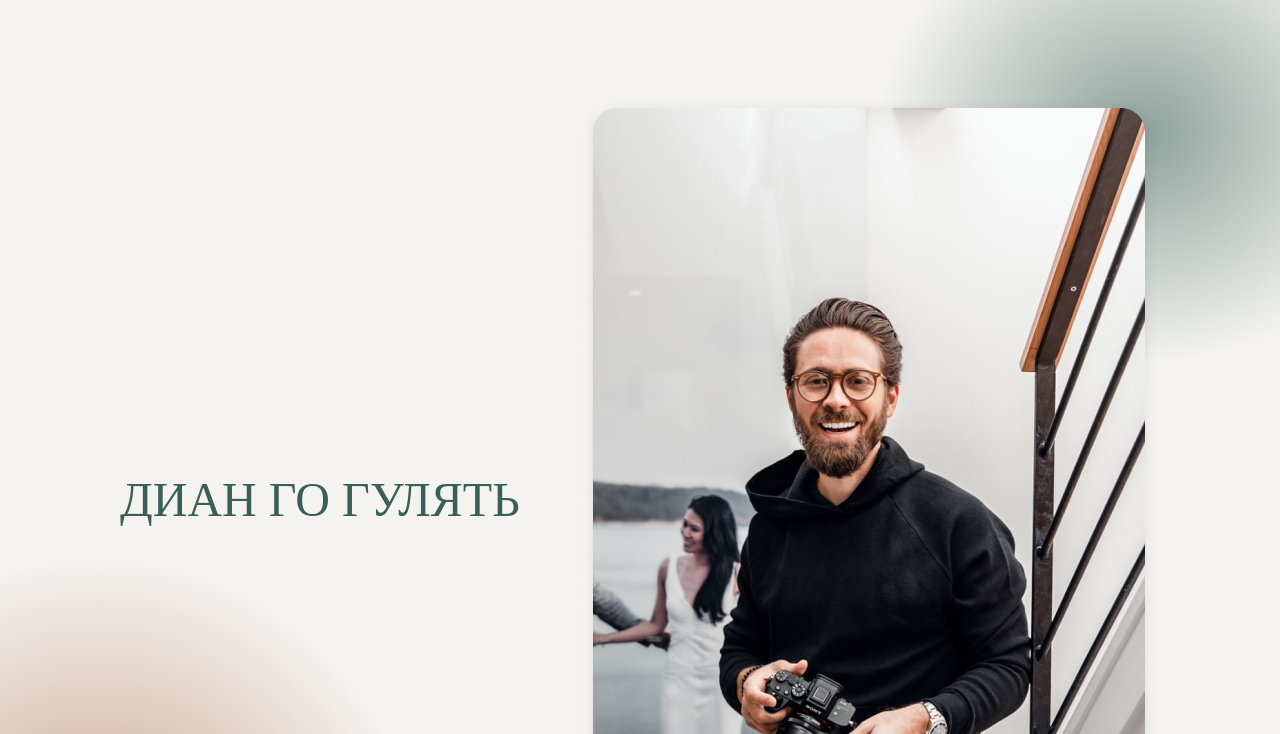
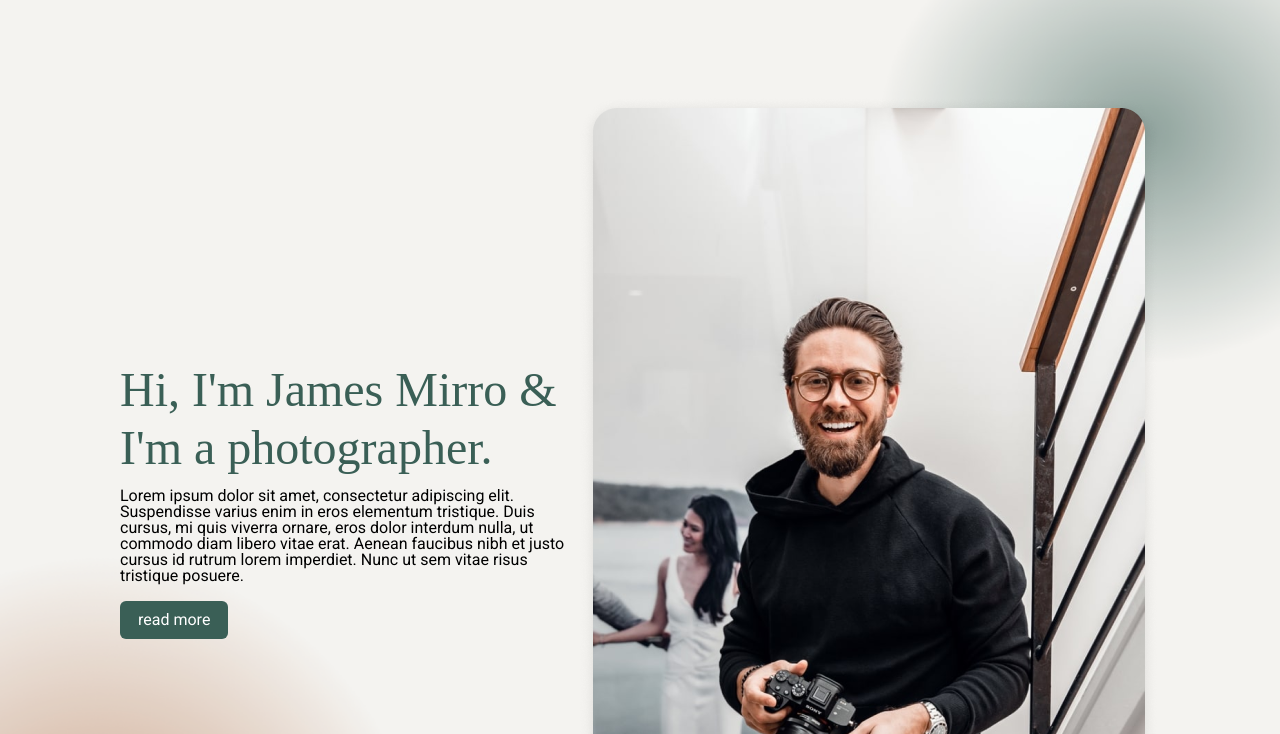
Before and after one commit to gjazzzy/personal, a plain HTML site: page index.html in a window 1280 px wide. Shown: the part 66-800 px from the top of the page. Drawn offline with nearby package versions, Linux system fonts and the light colour scheme; a web font is replaced by a local one.

Commit message:
Add files via upload

```diff
--- a/index.html
+++ b/index.html
@@ -95,14 +95,14 @@
             <div class="container">
                 <div class="about__wrap">
                     <div class="about__left">
-                        <h1 class="about__title">ДИАН ГО ГУЛЯТЬ</h1>
-                        <!-- <p class="about__text">Lorem ipsum dolor sit amet, consectetur adipiscing elit. Suspendisse
+                        <h1 class="about__title">Hi, I'm James Mirro & I'm a photographer.</h1>
+                        <p class="about__text">Lorem ipsum dolor sit amet, consectetur adipiscing elit. Suspendisse
                             varius enim in eros elementum tristique. Duis
                             cursus, mi quis viverra ornare, eros dolor interdum nulla, ut commodo diam libero vitae
                             erat. Aenean faucibus nibh et
                             justo cursus id rutrum lorem imperdiet. Nunc ut sem vitae risus tristique posuere.
                         </p>
-                        <button class="about__button">read more</button> -->
+                        <button class="about__button">read more</button>
                     </div>
                     <!-- /.about__left -->
 
```
